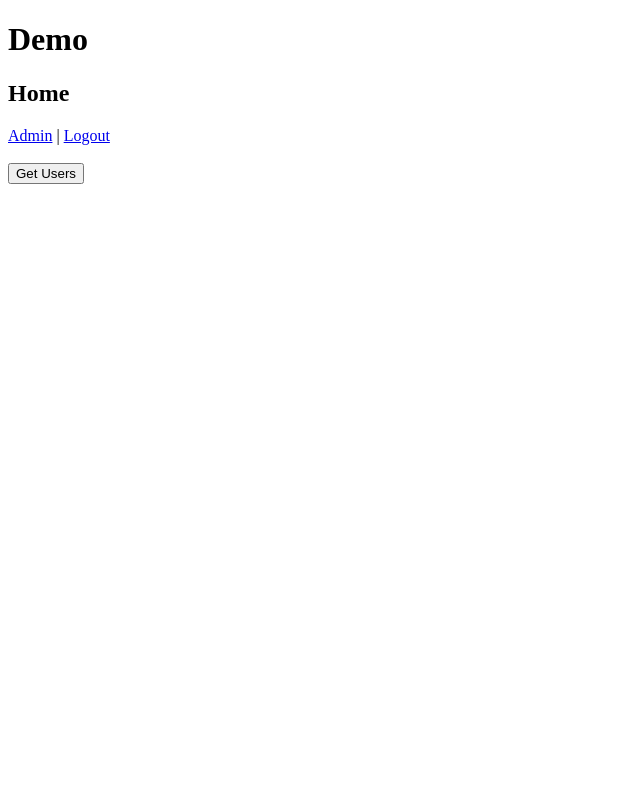
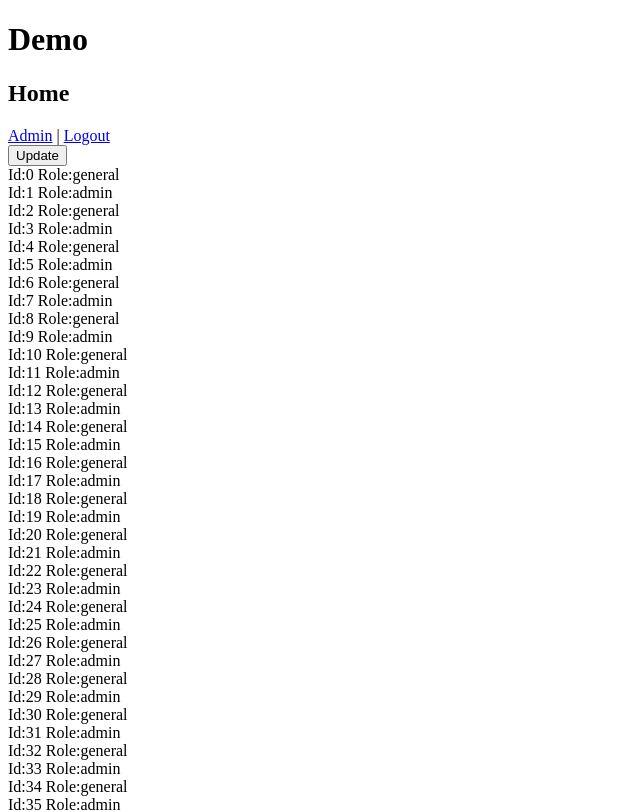
Before and after one commit to nishanth-01/angular-ajax-demo, an Angular app: page /app in a window 1280 px wide. Shown: the top 812 px of the page, without its empty margins (0-640 px from the left). Built offline with nearby package versions, Linux system fonts and the light colour scheme.

Commit message:
refactor: app, common

```diff
--- a/src/app/general-app/general-app.component.html
+++ b/src/app/general-app/general-app.component.html
@@ -1,28 +1,14 @@
 <h2>Home</h2>
 <nav>
-<a routerLink='/app/admin'>Admin</a>
-| <a routerLink='/logout'>Logout</a>
+<a routerLink="/app/admin">Admin</a>
+| <a routerLink="/logout">Logout</a>
 </nav>
-<br>
 
-<div><button (click)='onGetUsers()'>Get Users</button></div>
+<p *ngIf="loginError"><a routerLink="/login">Login</a> to continue</p>
+<p *ngIf="errorMessage">{{errorMessage}}</p>
+<button (click)="onUpdate()">Update</button><br>
 
-<div *ngIf='error==""; then appBlock else errorBlock'></div>
-
-<ng-template #appBlock>
-  <div *ngIf='!users.length'>No Users Found!</div>
-  <cdk-virtual-scroll-viewport itemSize='users.length'>
-    <div *cdkVirtualFor='let user of users'>
-      Id: {{user.id}}, Role: {{user.role}}
-    </div>
-  </cdk-virtual-scroll-viewport>
-</ng-template>
-
-<ng-template #errorBlock>
-  <ng-container [ngSwitch]='error'>
-    <div [ngSwitch]='"login"'>
-      <a routerLink='/login'>Login</a> to continue
-    </div>
-    <div [ngSwitch]='"server"'>Server Side Error</div>
-  </ng-container>
-</ng-template>
+<div *ngFor="let user of users">
+  <div>Id:{{user.id}} Role:{{user.role}}</div>
+</div>
+<p *ngIf="!users.length">No Users Found</p>
--- a/src/app/general-app/general-app.component.ts
+++ b/src/app/general-app/general-app.component.ts
@@ -16,16 +16,19 @@ import { apiFetchUsers } from '../api'
 })
 export class GeneralAppComponent implements OnInit{
   users: User[] = [];
-  error: 'login' | 'server' | '' = '';
+  loginError = false;
+  errorMessage = '';
 
   private updateUsers() {
     const res = apiFetchUsers();
+    this.loginError = false;
 
     if(res.err) {
       if(res.err === 'login') {
-        this.error = 'login';
+        this.loginError = true;
+        return
       }
-      this.error = 'server';
+      this.errorMessage = 'Unable to update';
       return;
     }
 
@@ -36,7 +39,7 @@ export class GeneralAppComponent implements OnInit{
     this.updateUsers();
   }
 
-  onGetUsers() {
+  onUpdate() {
     this.updateUsers();
   }
 }
```
Also changed, not shown: src/app/common.ts (+0 -10 lines).
